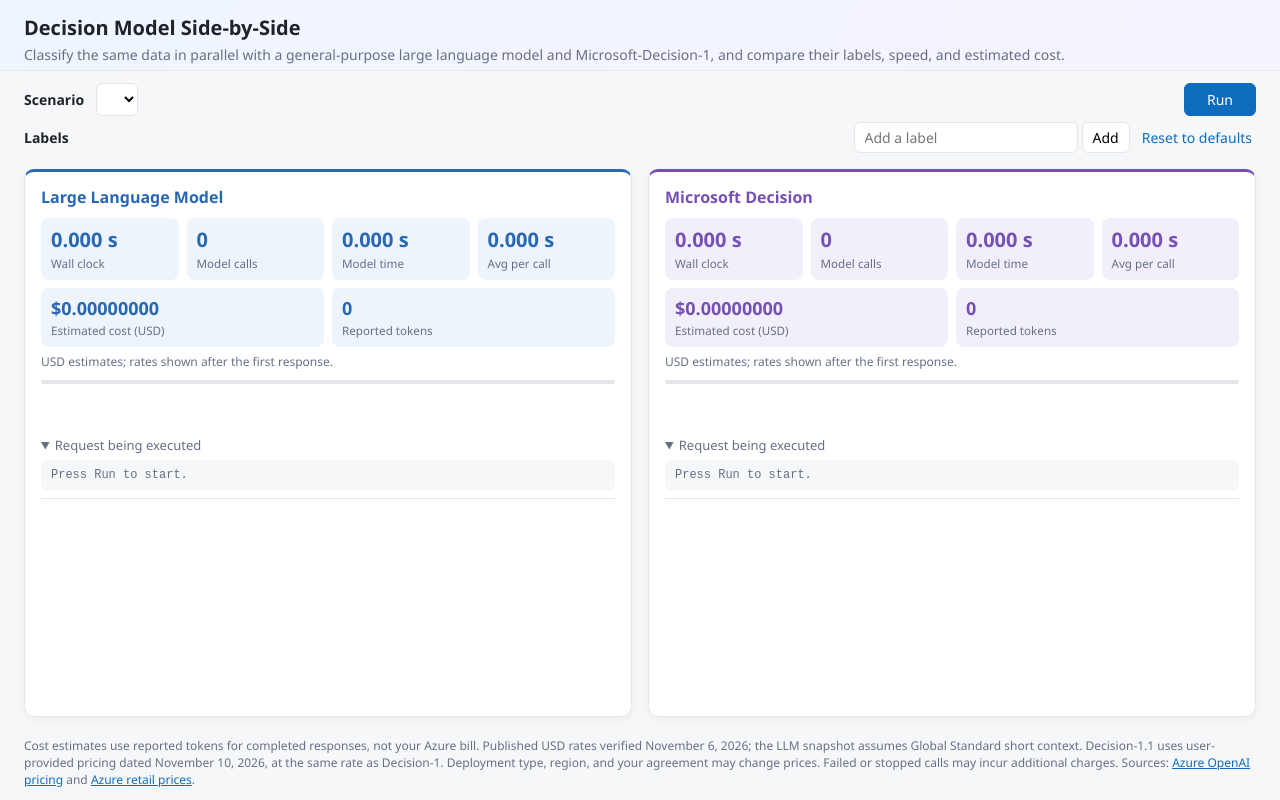
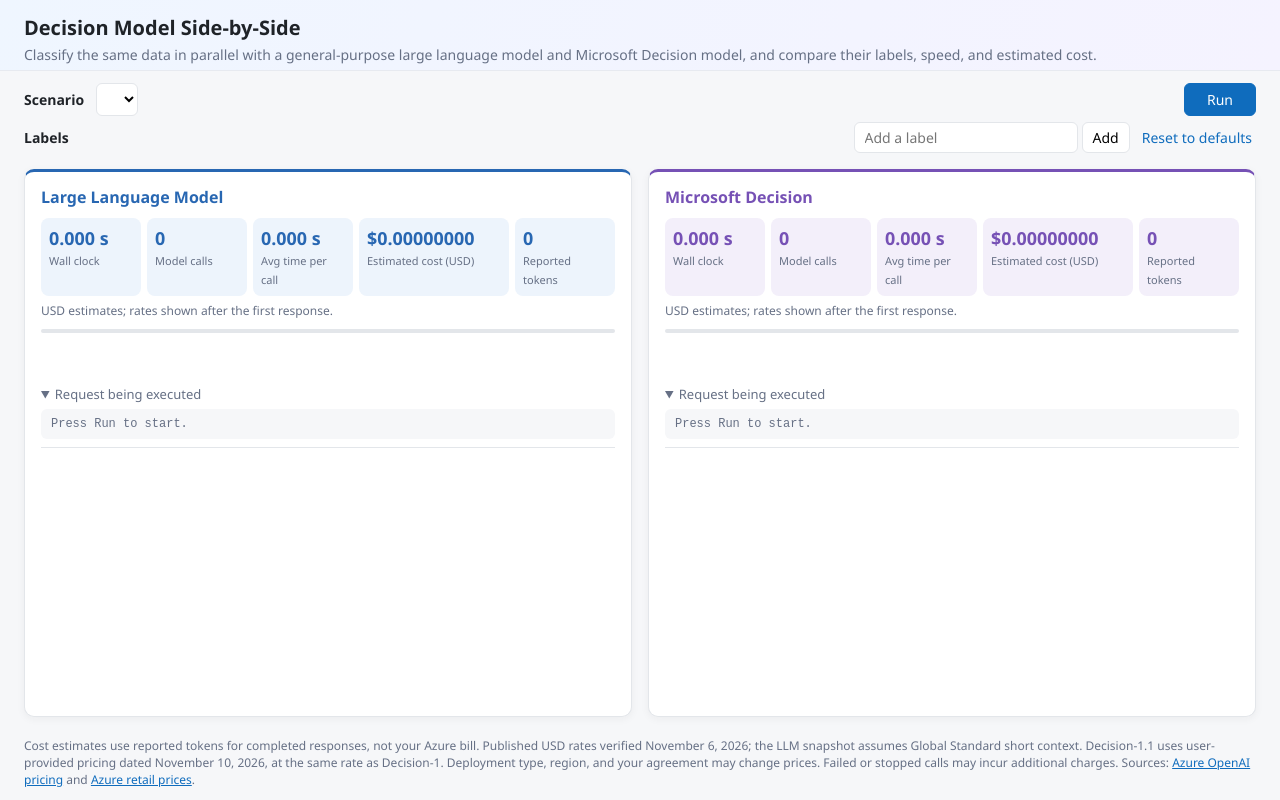
Before and after one commit to jennifermarsman/DecisionModelSideBySide, a plain HTML site: page static/index.html in a window 1280 px wide. Drawn offline with Linux system fonts and the light colour scheme; no server answers.

Commit message:
Modified UI to have just one row of stats

```diff
--- a/static/index.html
+++ b/static/index.html
@@ -9,7 +9,7 @@
 <body>
   <header>
     <h1>Decision Model Side-by-Side</h1>
-    <p>Classify the same data in parallel with a general-purpose large language model and Microsoft-Decision-1, and compare their labels, speed, and estimated cost.</p>
+    <p>Classify the same data in parallel with a general-purpose large language model and Microsoft Decision model, and compare their labels, speed, and estimated cost.</p>
   </header>
 
   <section class="controls">
@@ -37,10 +37,8 @@
       <div class="stats">
         <div><span class="stat" data-field="wall">0.000 s</span><small>Wall clock</small></div>
         <div><span class="stat" data-field="calls">0</span><small>Model calls</small></div>
-        <div><span class="stat" data-field="model">0.000 s</span><small>Model time</small></div>
-        <div><span class="stat" data-field="avg">0.000 s</span><small>Avg per call</small></div>
-      </div>
-      <div class="stats cost-stats">
+        <div hidden><span class="stat" data-field="model">0.000 s</span><small>Model time</small></div>
+        <div><span class="stat" data-field="avg">0.000 s</span><small>Avg time per call</small></div>
         <div><span class="stat" data-field="cost">$0.00000000</span><small>Estimated cost (USD)</small></div>
         <div><span class="stat" data-field="tokens">0</span><small>Reported tokens</small></div>
       </div>
@@ -61,10 +59,8 @@
       <div class="stats">
         <div><span class="stat" data-field="wall">0.000 s</span><small>Wall clock</small></div>
         <div><span class="stat" data-field="calls">0</span><small>Model calls</small></div>
-        <div><span class="stat" data-field="model">0.000 s</span><small>Model time</small></div>
-        <div><span class="stat" data-field="avg">0.000 s</span><small>Avg per call</small></div>
-      </div>
-      <div class="stats cost-stats">
+        <div hidden><span class="stat" data-field="model">0.000 s</span><small>Model time</small></div>
+        <div><span class="stat" data-field="avg">0.000 s</span><small>Avg time per call</small></div>
         <div><span class="stat" data-field="cost">$0.00000000</span><small>Estimated cost (USD)</small></div>
         <div><span class="stat" data-field="tokens">0</span><small>Reported tokens</small></div>
       </div>
--- a/static/style.css
+++ b/static/style.css
@@ -79,12 +79,10 @@ main {
 .panel h2 { margin: 0 0 10px; color: var(--model-accent); font-size: 16px; font-weight: 600; }
 .model-name { color: var(--muted); font-weight: 400; font-size: 13px; }
 
-.stats { display: grid; grid-template-columns: repeat(4, 1fr); gap: 8px; }
-.stats > div { background: var(--model-accent-soft); border-radius: 8px; padding: 8px 10px; }
-.stat { display: block; color: var(--model-accent); font-size: 20px; font-weight: 600; font-variant-numeric: tabular-nums; }
-.stats small { color: var(--muted); }
-.cost-stats { grid-template-columns: repeat(2, 1fr); margin-top: 8px; }
-.cost-stats .stat { font-size: 18px; overflow-wrap: anywhere; }
+.stats { display: grid; grid-template-columns: repeat(3, minmax(0, 1fr)) minmax(0, 1.5fr) minmax(0, 1fr); gap: 6px; }
+.stats > div { min-width: 0; background: var(--model-accent-soft); border-radius: 8px; padding: 8px; }
+.stat { display: block; color: var(--model-accent); font-size: clamp(12px, 1.4vw, 18px); font-weight: 600; font-variant-numeric: tabular-nums; overflow-wrap: anywhere; }
+.stats small { color: var(--muted); font-size: 11px; }
 .pricing { margin: 6px 0 0; font-size: 12px; }
 .cost-note { padding: 0 24px 12px; font-size: 12px; }
 .cost-note a { color: var(--accent); }
@@ -152,5 +150,4 @@ pre {
   body { height: auto; }
   main { grid-template-columns: 1fr; }
   .results { max-height: 360px; }
-  .stats { grid-template-columns: repeat(2, 1fr); }
 }
```
Also changed, not shown: 2 other files.
